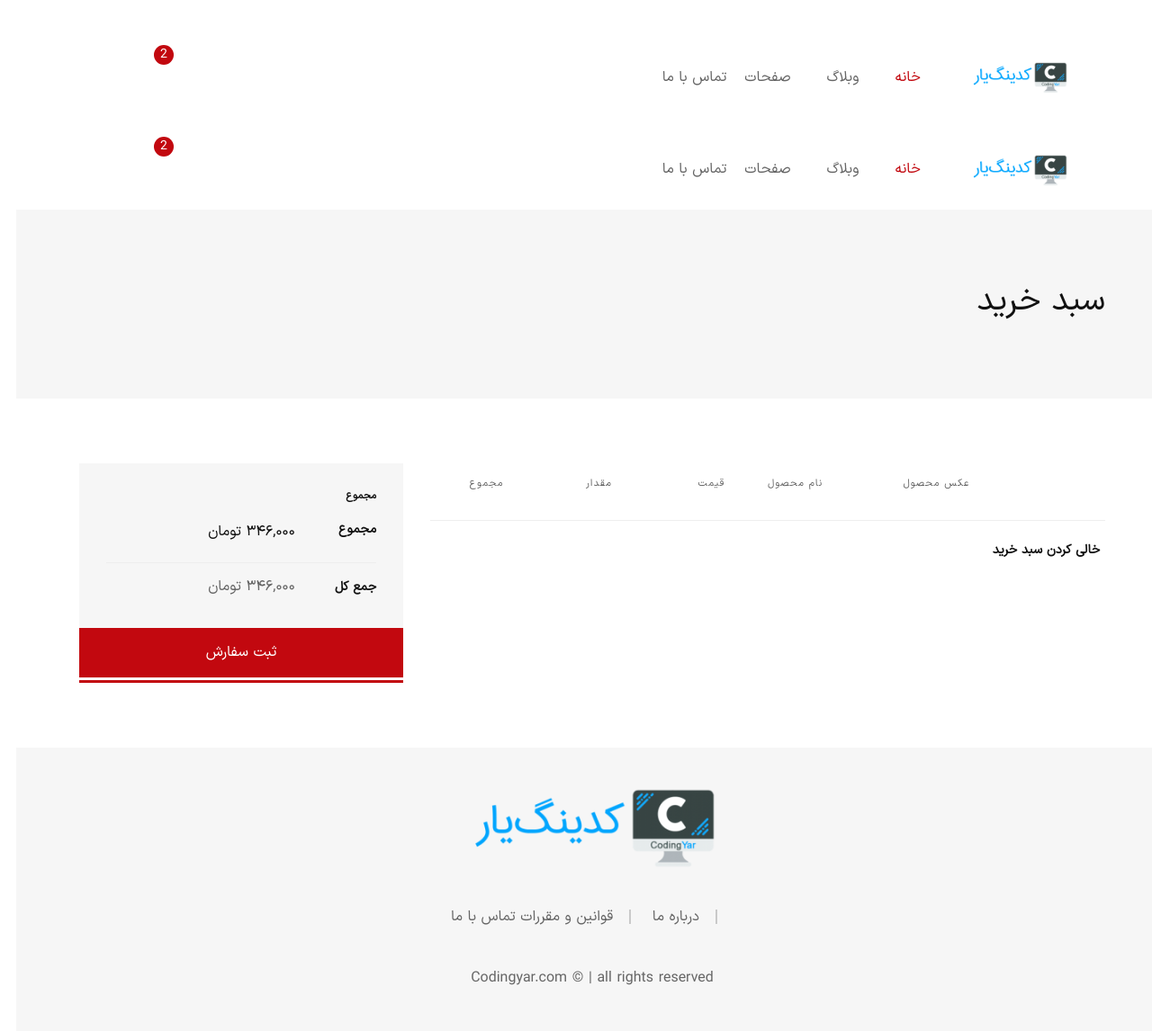
After one commit to mttaherpoor/django_online_shop, a Django app: page /cart/ in a window 1280 px wide. The commit adds this page. Shown: the whole page at 90% size. Run offline with Django 4.2, Linux system fonts and the light colour scheme; lists and menus that the app fills with data are empty; parts of the project's set-up code (start-up, migrations or seed data) failed here and were passed over; some libraries are stand-ins or nearby versions; some web fonts are replaced.

Commit message:
add cart to product_detal

```diff
--- a/cart/cart.py
+++ b/cart/cart.py
@@ -1,10 +1,11 @@
 from django.db.models.query import QuerySet
+from django.http import HttpRequest
 
 from products.models import Product
 
 
 class Cart:
-    def __init__(self, request) :
+    def __init__(self, request: HttpRequest) :
         """
         Initialize the cart
         """
--- /dev/null
+++ b/cart/forms.py
@@ -0,0 +1,6 @@
+from django import forms
+
+class AddToCartForm(forms.Form):
+    QUANTITY_CHOICES = [(i, str(i)) for i in range(1,31)]
+
+    quantity = forms.TypedChoiceField(choices=QUANTITY_CHOICES, coerce=int)
--- /dev/null
+++ b/cart/templates/cart/cart_detail.html
@@ -0,0 +1,342 @@
+{% extends "_base.html" %}
+
+
+{% block content %}
+    <!-- Main Wrapper Start -->
+    <div class="wrapper">
+        <!-- Header Start -->
+        <header class="header">
+            <div class="header-inner fixed-header">
+                <div class="container">
+                    <div class="row align-items-center">
+                        <div class="col-xl-9 col-lg-8 col-5 col-xs-0 col-none col-sm-block p-0">
+                            <nav class="main-navigation">
+                                <div class="site-branding" style="margin-right: 30px;">
+                                    <a href="index.html" class="logo">
+                                        <figure class="logo--normal d-none d-sm-block">
+                                            <img class="px-5" src="assets/img/codingyar_logo.png" style="max-height: 50px; margin-bottom: -15px;" alt="Logo">
+                                        </figure>
+                                    </a>
+                                </div>
+                                <div class="mainmenu-nav d-none d-lg-block w-100 pr-3">
+                                    <ul class="mainmenu d-lg-flex jusity-content-end jusity-content-lg-start pt-4">
+                                        <li class="mainmenu__item menu-item-has-children active">
+                                            <a href="index.html" class="mainmenu__link">
+                                                <span class="mm-text">خانه</span>
+                                            </a>
+                                        </li>
+                                        <li class="mainmenu__item menu-item-has-children">
+                                            <a href="Blog.html" class="mainmenu__link">
+                                                <span class="mm-text">وبلاگ</span>
+                                            </a>
+                                        </li>
+                                        <li class="mainmenu__item menu-item-has-children">
+                                            <a href="#" class="mainmenu__link">
+                                                <span class="mm-text">صفحات</span>
+                                            </a>
+                                         </li>
+                                        <li class="mainmenu__item">
+                                            <a href="contact-us.html" class="mainmenu__link">
+                                                <span class="mm-text">تماس با ما</span>
+                                            </a>
+                                        </li>
+                                    </ul>
+                                </div>
+                            </nav>
+                        </div>
+                        <div class="col-xl-3 col-lg-4 col-sm-7 col-12 p-0">
+                            <ul class="header-toolbar">
+                                <li class="header-toolbar__item">
+                                    <a href="wishlist.html" class="header-toolbar__btn mx-4">
+                                        <i class="flaticon flaticon-like"></i>
+                                    </a>
+                                </li>
+                                <li class="header-toolbar__item mini-cart-item">
+                                    <a href="#miniCart" class="header-toolbar__btn toolbar-btn mini-cart-btn">
+                                        <i class="flaticon flaticon-shopping-cart"></i>
+                                        <sup class="mini-cart-count">2</sup>
+                                    </a>
+                                </li>
+                                <li class="header-toolbar__item user-info">
+                                    <a href="my-account.html" class="header-toolbar__btn">
+                                        <i class="flaticon flaticon-user"></i>
+                                    </a>
+                                    <ul class="user-info-menu">
+                                        <li>
+                                            <a class="text-right" href="my-account.html">حساب کاربری</a>
+                                        </li>
+                                        <li>
+                                            <a class="text-right" href="cart.html">سبد خرید</a>
+                                        </li>
+                                        <li>
+                                            <a class="text-right" href="wishlist.html">علاقه مندی ها</a>
+                                        </li>
+                                        <li>
+                                            <a class="text-right" href="order-tracking.html">تاریخچه سفارشات</a>
+                                        </li>
+                                    </ul>
+                                </li>
+                                <li class="header-toolbar__item">
+                                    <a href="#searchForm" class="header-toolbar__btn toolbar-btn">
+                                        <i class="flaticon flaticon-search"></i>
+                                    </a>
+                                </li>
+                            </ul>
+                        </div>
+                    </div>
+                    <div class="row">
+                        <div class="col-12">
+                            <div class="mobile-menu"></div>
+                        </div>
+                    </div>
+                </div>
+            </div>
+        </header>
+        <!-- Header End -->
+
+        <!-- Breadcrumb area Start -->
+        <div class="breadcrumb-area bg-color ptb--90" data-bg-color="#f6f6f6">
+            <div class="container">
+                <div class="row">
+                    <div class="col-12">
+                        <div class="d-flex justify-content-between align-items-center flex-sm-row flex-column">
+                            <h1 class="page-title">سبد خرید</h1>
+                        </div>
+                    </div>
+                </div>
+            </div>
+        </div>
+        <!-- Breadcrumb area End -->
+
+        <!-- Main Content Wrapper Start -->
+        <div class="main-content-wrapper">
+            <div class="page-content-inner ptb--80">
+                <div class="container">
+                    <div class="row">
+                        <div class="col-lg-8 mb-md--50">
+                            <form class="cart-form" action="#">
+                                <div class="row no-gutters">
+                                    <div class="col-12">
+                                        <div class="table-content table-responsive">
+                                            <table class="table text-center">
+                                                <thead>
+                                                    <tr>
+                                                        <th>&nbsp;</th>
+                                                        <th>عکس محصول</th>
+                                                        <th class="text-left">نام محصول</th>
+                                                        <th>قیمت</th>
+                                                        <th>مقدار</th>
+                                                        <th>مجموع</th>
+                                                    </tr>
+                                                </thead>
+                                                <tbody>
+                                                {% for item in cart %}
+                                                    <tr>
+                                                        <td class="product-remove text-left"><a href=""><i class="flaticon flaticon-cross"></i></a></td>
+                                                        <td class="product-thumbnail text-left">
+                                                            <img src="assets/img/products/prod-10-70x88.jpg" alt="Product Thumnail">
+                                                        </td>
+                                                        <td class="product-name wide-column">
+                                                            <h3>
+                                                                <a href="product-details.html">
+                                                                {{item.product_obj.title}}
+                                                                </a>
+                                                            </h3>
+                                                        </td>
+                                                        <td class="product-price">
+                                                            <span class="product-price-wrapper">
+                                                                <span class="money">{{item.product_obj.price}}</span>
+                                                            </span>
+                                                        </td>
+                                                        <td class="product-quantity">
+                                                            <div class="quantity">
+                                                                <input
+                                                                    type="number"
+                                                                    class="quantity-input"
+                                                                    name="qty"
+                                                                    id="qty-1"
+                                                                    value={{item.quantity}}
+                                                                    min="1"
+                                                                >
+                                                            </div>
+                                                        </td>
+                                                        <td class="product-total-price">
+                                                            <span class="product-price-wrapper">
+                                                                <span class="money">۲۹۶,۰۰۰ تومان</span>
+                                                            </span>
+                                                        </td>
+                                                    </tr>
+                                                {% endfor %}
+                                                </tbody>
+                                            </table>
+                                        </div>
+                                    </div>
+                                </div>
+                                <div class="row no-gutters border-top pt--20 mt--20">
+                                    <div class="col-sm-6 text-sm-right">
+                                        <button type="submit" class="cart-form__btn">خالی کردن سبد خرید</button>
+                                    </div>
+                                </div>
+                            </form>
+                        </div>
+                        <div class="col-lg-4">
+                            <div class="cart-collaterals">
+                                <div class="cart-totals">
+                                    <h5 class="font-size-14 font-bold mb--15">مجموع</h5>
+                                    <div class="cart-calculator">
+                                        <div class="cart-calculator__item">
+                                            <div class="cart-calculator__item--head">
+                                                <span>مجموع</span>
+                                            </div>
+                                            <div class="cart-calculator__item--value">
+                                                <span>۳۴۶,۰۰۰ تومان</span>
+                                            </div>
+                                        </div>
+                                        <div class="cart-calculator__item order-total">
+                                            <div class="cart-calculator__item--head">
+                                                <span>جمع کل</span>
+                                            </div>
+                                            <div class="cart-calculator__item--value">
+                                                <span class="product-price-wrapper">
+                                                    <span class="money">۳۴۶,۰۰۰ تومان</span>
+                                                </span>
+                                            </div>
+                                        </div>
+                                    </div>
+                                </div>
+                                <a href="checkout.html" class="btn btn-fullwidth btn-bg-red btn-color-white btn-hover-2">
+                                    ثبت سفارش
+                                </a>
+                            </div>
+                        </div>
+                    </div>
+                </div>
+            </div>
+        </div>
+        <!-- Main Content Wrapper Start -->
+
+        <!-- Footer Start-->
+        <footer class="footer">
+            <div class="footer-top bg-color ptb--50" data-bg-color="#f6f6f6">
+                <div class="container">
+                    <div class="row justify-content-center">
+                        <div class="col-lg-9 text-center">
+                            <div class="footer-widget mb--50">
+                                <div class="textwidget">
+                                    <img src="assets/img/codingyar_logo.png" alt="Logo">
+                                </div>
+                            </div>
+                            <div class="footer-widget mb--50 pb--1">
+                                <ul class="footer-menu">
+                                    <li><a href="">درباره ما</a></li>
+                                    <li><a href="">قوانین و مقررات</a></li>
+                                    <li><a href="">تماس با ما</a></li>
+                                </ul>
+                            </div>
+                            <div class="footer-widget">
+                                Codingyar.com © | all rights reserved
+                            </div>
+                        </div>
+                    </div>
+                </div>
+            </div>
+        </footer>
+        <!-- Footer End-->
+
+        <!-- Search form Popup Start -->
+        <div class="searchform__popup" id="searchForm">
+            <a href="#" class="btn-close"><i class="flaticon flaticon-cross"></i></a>
+            <div class="searchform__body">
+                <p>Start typing and press Enter to search</p>
+                <form class="searchform">
+                    <input type="text" name="popup-search" id="popup-search" class="searchform__input" placeholder="Search Entire Store...">
+                    <button type="submit" class="searchform__submit"><i class="flaticon flaticon-magnifying-glass-icon"></i></button>
+                </form>
+            </div>
+        </div>
+        <!-- Search form Popup End -->
+
+        <!-- Mini Cart Start -->
+        <aside class="mini-cart" id="miniCart">
+            <div class="mini-cart-wrapper">
+                <a href="" class="btn-close"><i class="flaticon flaticon-cross"></i></a>
+                <div class="mini-cart-inner">
+                    <h3 class="mini-cart__heading mb--40 mb-lg--30 text-right">سبد خرید</h3>
+                    <div class="mini-cart__content">
+                        <ul class="mini-cart__list text-right">
+                            <li class="mini-cart__product d-flex justify-content-between">
+                                <div class="mini-cart__product__image">
+                                    <a href="#">
+                                        <img src="assets/img/products/prod-1-100x100.jpg" alt="products">
+                                    </a>
+                                </div>
+                                <div class="mini-cart__product__content pt-2">
+                                    <span class="mini-cart__product__title d-flex flex-row justify-content-between">
+                                        <a href="#"> محصول سماره یک </a>
+                                        <a href="#" class="">
+                                            &#10060;
+                                        </a>
+                                    </span>
+                                    <span class="mini-cart__product__quantity">
+                                        <span>۴۹,۰۰۰ تومان</span> &#215; <span>۱</span>
+                                    </span>
+                                </div>
+                            </li>
+                            <li class="mini-cart__product d-flex justify-content-between">
+                                <div class="mini-cart__product__image">
+                                    <a href="#">
+                                        <img src="assets/img/products/prod-1-100x100.jpg" alt="products">
+                                    </a>
+                                </div>
+                                <div class="mini-cart__product__content pt-2">
+                                    <span class="mini-cart__product__title d-flex flex-row justify-content-between">
+                                        <a href="#"> محصول سماره یک </a>
+                                        <a href="#" class="">
+                                            &#10060;
+                                        </a>
+                                    </span>
+                                    <span class="mini-cart__product__quantity">
+                                        <span>۴۹,۰۰۰ تومان</span> &#215; <span>۱</span>
+                                    </span>
+                                </div>
+                            </li>
+                            <li class="mini-cart__product d-flex justify-content-between">
+                                <div class="mini-cart__product__image">
+                                    <a href="#">
+                                        <img src="assets/img/products/prod-1-100x100.jpg" alt="products">
+                                    </a>
+                                </div>
+                                <div class="mini-cart__product__content pt-2">
+                                    <span class="mini-cart__product__title d-flex flex-row justify-content-between">
+                                        <a href="#"> محصول سماره یک </a>
+                                        <a href="#" class="">
+                                            &#10060;
+                                        </a>
+                                    </span>
+                                    <span class="mini-cart__product__quantity">
+                                        <span>۴۹,۰۰۰ تومان</span> &#215; <span>۱</span>
+                                    </span>
+                                </div>
+                            </li>
+                        </ul>
+                        <div class="mini-cart__total">
+                            <span>جمع کل</span>
+                            <span class="ammount">۱۴۸,۰۰۰ تومان</span>
+                        </div>
+                        <div class="mini-cart__buttons">
+                            <a href="cart.html" class="btn btn-fullwidth btn-bg-sand mb--20">مشاهده سبد خرید</a>
+                            <a href="checkout.html" class="btn btn-fullwidth btn-bg-sand">پرداخت</a>
+                        </div>
+                    </div>
+                </div>
+            </div>
+        </aside>
+        <!-- Mini Cart End -->
+
+        <!-- Global Overlay Start -->
+        <div class="ShoppingYar-global-overlay"></div>
+        <!-- Global Overlay End -->
+
+    </div>
+    <!-- Main Wrapper End -->
+{% endblock content %}
--- /dev/null
+++ b/cart/urls.py
@@ -0,0 +1,12 @@
+from django.urls import path
+
+from . import views
+
+app_name = 'cart'
+
+urlpatterns = [
+    path('', views.cart_detail_view, name='cart_detail'),
+    path('add/<int:product_id>/', views.add_to_cart_view, name='cart_add'),
+
+
+]
--- a/cart/views.py
+++ b/cart/views.py
@@ -1,3 +1,26 @@
-from django.shortcuts import render
+from django.shortcuts import render,get_object_or_404,redirect
+from django.http import HttpRequest
 
-# Create your views here.
+from  .cart import Cart
+from products.models import Product
+from .forms import AddToCartForm
+
+def cart_detail_view(request:HttpRequest):
+    cart = Cart(request)
+
+    return render(request, 'cart/cart_detail.html', {
+        'cart':cart,
+    })
+
+def add_to_cart_view(request:HttpRequest, product_id):
+    cart = Cart(request)
+
+    product = get_object_or_404(Product, id=product_id)
+    form = AddToCartForm(request.POST)
+
+    if form.is_valid():
+        cleaned_data = form.cleaned_data
+        quantity  = cleaned_data["quantity"]
+        cart.add(product, quantity)
+
+    return redirect('cart:cart_detail')
--- a/config/urls.py
+++ b/config/urls.py
@@ -23,6 +23,8 @@ urlpatterns = [
     # path('accounts/', include('accounts.urls')),
     path('accounts/' , include('allauth.urls')),
     path('products/', include('products.urls')),
+    path('cart/', include('cart.urls')),
+
 
     #Rosetta (i18n)
     path('rosetta/', include('rosetta.urls')),
--- a/products/templatetags/comment_tags.py
+++ b/products/templatetags/comment_tags.py
@@ -1,7 +1,7 @@
 from django import template
 from django.db.models import QuerySet
 
-from ..models import Comment
+from models import Comment
 
 register = template.Library()
 
--- a/products/views.py
+++ b/products/views.py
@@ -5,6 +5,7 @@ from django.utils.translation import gettext as _
 
 from .models import Product, Comment
 from .forms import CommentForm
+from cart.forms import AddToCartForm
 
 def say_hello(request):
     result = _('Hello')
@@ -28,6 +29,7 @@ class ProductDetailView(generic.DetailView):
     def get_context_data(self, **kwargs):
         context = super().get_context_data(**kwargs)
         context['comment_form'] = CommentForm()
+        # context['add_to_cart_from'] = AddToCartForm()
         return context
 
 
@@ -36,7 +38,7 @@ class CommentCreateView(generic.CreateView):
     form_class = CommentForm
 
     def form_valid(self, form):
-        obj= form.save(commit=False)
+        obj : Comment = form.save(commit=False)
         obj.auther = self.request.user
 
         product_id = int(self.kwargs['product_id'])
```
Also changed, not shown: products/templates/products/product_detail.html (+12 -5 lines).
